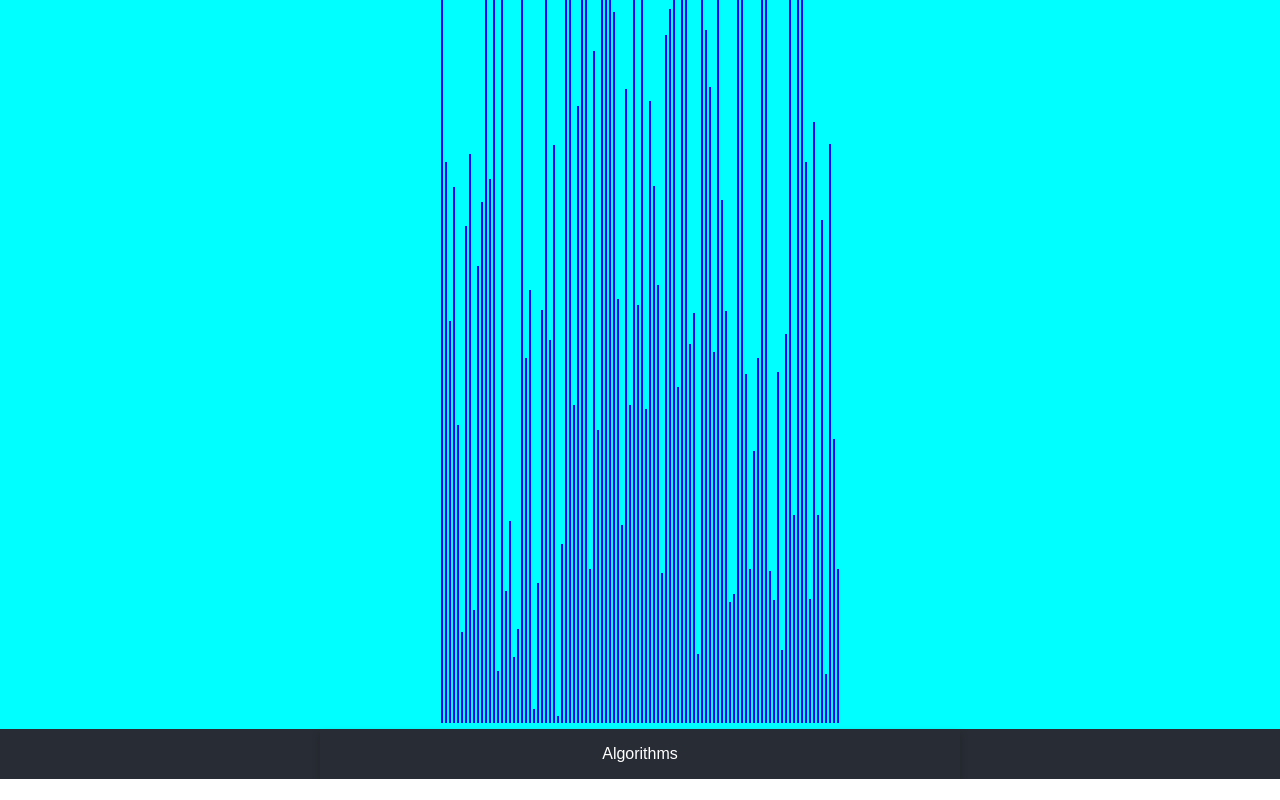
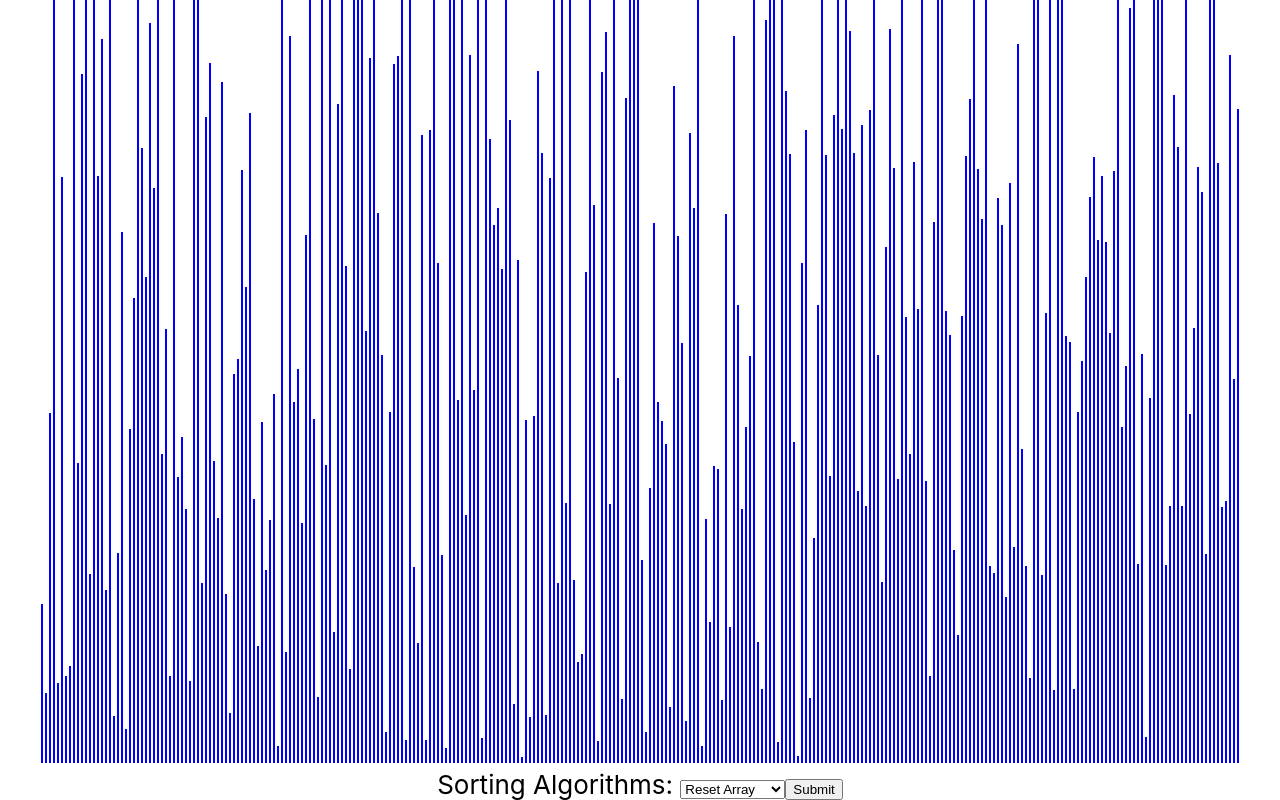
Before and after one commit to GaelGil/algorithm-visualizer, a React (Create React App) app: page / in a window 1280 px wide. Shown: the part 274-1074 px from the top of the page. Before the commit the page ends 1053 px from the top, so only its background shows below. Built offline with nearby package versions, Linux system fonts and the light colour scheme.

Commit message:
working on adding menu

```diff
--- a/src/App.css
+++ b/src/App.css
@@ -4,7 +4,7 @@
 
 /*  visualizer start */
 .array-container {
-  background-color: aqua;
+  /* background-color: aqua; */
   width: 100%;
 }
 
@@ -53,6 +53,7 @@
 .dropbtn {
   background-color: #282c34;
   color: white;
+  text-align: center;
   padding: 16px;
   font-size: 16px;
   border: none;
@@ -71,7 +72,9 @@
   box-shadow: 0px 8px 16px 0px rgba(0,0,0,0.2);
   z-index: 1;
 }
-
+.label {
+  color: black;
+}
 .dropdown-content a {
   color: black;
   padding: 12px 16px;
@@ -103,7 +106,7 @@
 }
 
 .App-header {
-  background-color: #282c34;
+  /* background-color: #282c34; */
   min-height: 100vh;
   display: flex;
   flex-direction: column;
--- a/src/App.js
+++ b/src/App.js
@@ -12,7 +12,7 @@ class App extends React.Component {
 
   resetArray() {
     let array = [];
-    for (let i = 0; i < 100; i++) {
+    for (let i = 0; i < 300; i++) {
       array.push(randInts(5, 1000));
     }
     this.setState({array});
@@ -25,11 +25,15 @@ class App extends React.Component {
     alert('Click happened');
   }
 
+  handleSubmit(value){
+    value.preventDefault();
+    console.log(value)
+  }
 
   render (){
     const {array} = this.state;
     return (
-      <div className="App">
+      <div className='App'>
         <NavBar/ >
         <header className="App-header">
           <div className="array-container">
@@ -45,8 +49,19 @@ class App extends React.Component {
               ))}
               <br></br>
           </div>
-          <div className="controler">
-                <div className="dropdown">
+          {/* <div className="controler"> */}
+          <form >
+            <label htmlFor='algorithm' className='label'>Sorting Algorithms: </label>
+            <select>
+              <option value='Reset'>Reset Array</option>
+              <option value='Merge'>Merge Sort</option>
+              <option value='Bubble'>Bubble Sort</option>
+              <option value='Selection'>Selection Sort</option>
+              <option value='Insertion'>Insertion Sort</option>
+            </select>
+            <input type='button' onClick={() => this.handleSubmit('Merge')} value='Submit'></input>
+          </form>
+                {/* <div className="dropdown">
                   <button onClick={() => this.resetArray()} className='dropbtn'> Algorithms</button>
                     <div className="dropdown-content">
                       <button className='btn' onClick={() => this.resetArray()}> Merge Sort</button>
@@ -54,8 +69,8 @@ class App extends React.Component {
                       <button className='btn' onClick={() => this.resetArray()}> Selection Sort</button>
                       <button className='btn' onClick={() => this.resetArray()}> Insertion Sort</button>
                     </div>
-                </div>
-              </div>
+                </div> */}
+              {/* </div> */}
       </header>
     </div>
   );}
```
